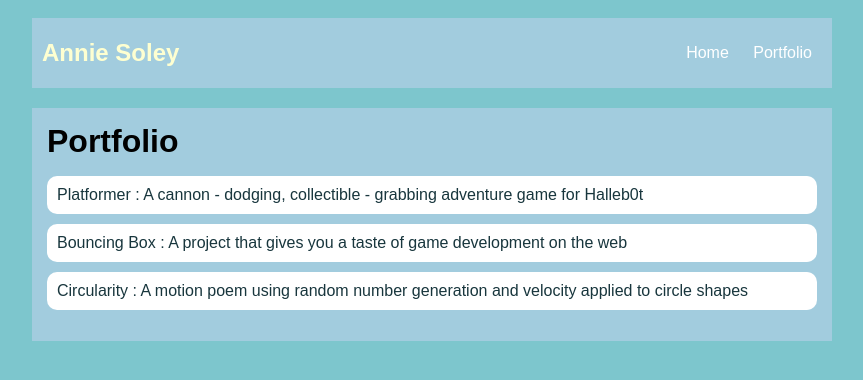
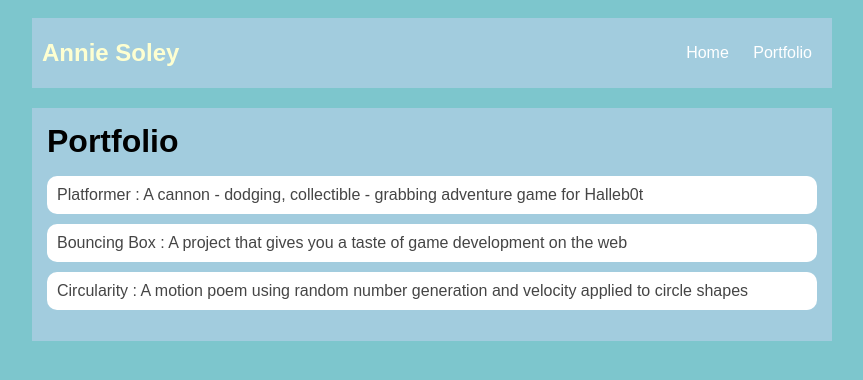
Before and after one commit to AnnieSoley3519924/AnnieSoley3519924.github.io, a plain HTML site: page portfolio.html in a window 1280 px wide. Shown: the whole page, without its empty margins (208-1071 px from the left). Drawn offline with Linux system fonts and the light colour scheme.

Commit message:
portfolio css

```diff
--- a/style.css
+++ b/style.css
@@ -67,6 +67,7 @@
    h2, h3 {
        margin: 0px;
    }
+
 /* portfolio styles */
          .content h1 {
              color: black;
@@ -90,5 +91,5 @@
 
          #portfolio a {
              text-decoration: none;
-             color: #18363d;
+             color: #454545;
          }
```
